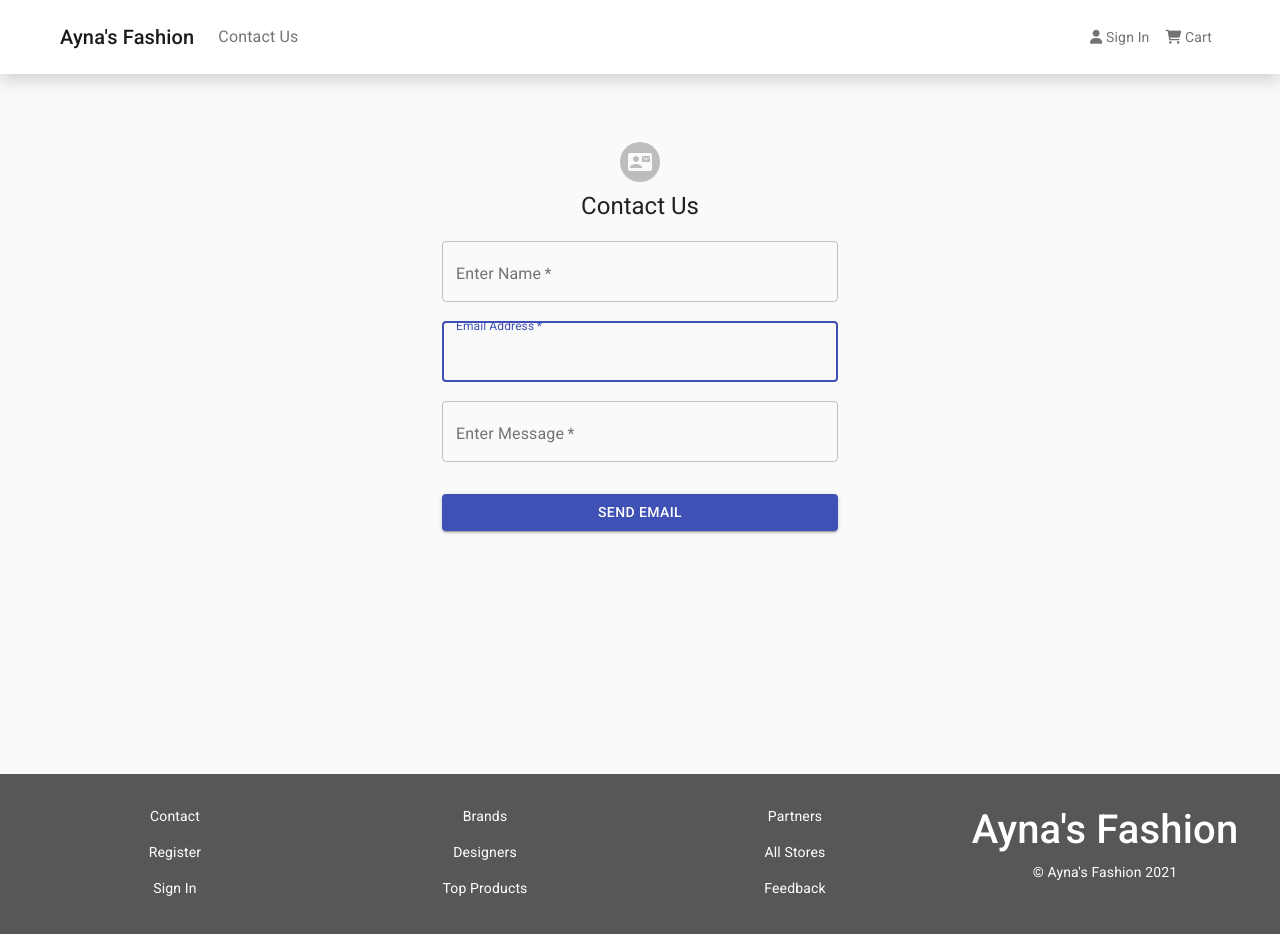
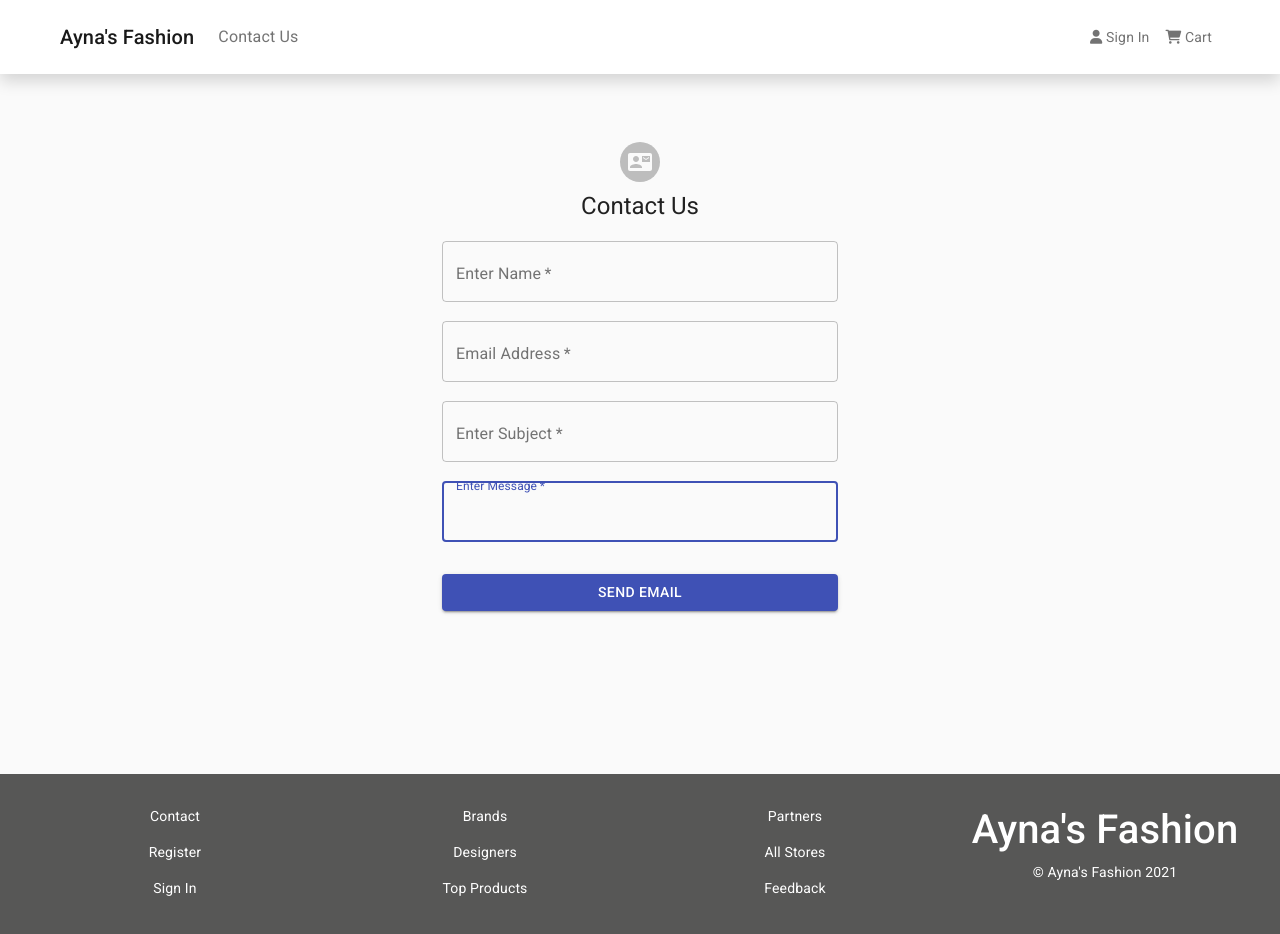
Before and after one commit to AttiR/Ayna-Fashion_Ecommerce_plateform, a React (Create React App) app in the folder frontend/: page /contact in a window 1280 px wide. Shown: the top 934 px of the page. Built offline with nearby package versions, Linux system fonts and the light colour scheme; no server answers.

Commit message:
ContactScreen Emailjs

```diff
--- a/frontend/package.json
+++ b/frontend/package.json
@@ -4,6 +4,7 @@
   "version": "0.1.0",
   "private": true,
   "dependencies": {
+    "@emailjs/browser": "^3.3.1",
     "@material-ui/core": "^4.12.3",
     "@material-ui/icons": "^4.11.2",
     "@mui/icons-material": "^5.2.5",
--- a/frontend/src/App.js
+++ b/frontend/src/App.js
@@ -18,6 +18,7 @@ import ProductEditScreen from './screens/ProductEditScreen';
 import OrderListScreen from './screens/OrderListScreen';
 import NotFound from './components/NotFound';
 import Contact from './screens/Contact';
+
 import SignInScreen from './screens/SignInScreen';
 import SignUpScreen from './screens/SignUpScreen';
 import { BrowserRouter as Router } from 'react-router-dom';
@@ -37,6 +38,7 @@ const App = () => {
             <Route path="/cart" element={<CartScreen />} />
 
             <Route path="/contact" element={<Contact />} />
+
             <Route path="/about" element={<About />} />
 
             <Route path="/profile" element={<ProfileScreen />} />
--- a/frontend/src/components/Product.js
+++ b/frontend/src/components/Product.js
@@ -12,7 +12,7 @@ const Product = ({ product }) => {
         </Link>
 
         <Card.Body>
-          <Link to={`/product/${product._id}`}>
+          <Link to={`/product/${product._id}`} style={{ textDecoration: 'none' }}>
             <Card.Title as="div">
               <strong>{product.name}</strong>
             </Card.Title>
--- a/frontend/src/screens/Contact.js
+++ b/frontend/src/screens/Contact.js
@@ -1,37 +1,67 @@
-import React from 'react';
-import Avatar from '@material-ui/core/Avatar';
+import React, { useState } from 'react';
 import Button from '@material-ui/core/Button';
 import CssBaseline from '@material-ui/core/CssBaseline';
 import TextField from '@material-ui/core/TextField';
+import Avatar from '@material-ui/core/Avatar';
 import ContactMailIcon from '@material-ui/icons/ContactMail';
 
-import LockOutlinedIcon from '@material-ui/icons/LockOutlined';
+// import LockOutlinedIcon from '@material-ui/icons/LockOutlined';
+
+import emailjs from 'emailjs-com';
 import Typography from '@material-ui/core/Typography';
-
 import Container from '@material-ui/core/Container';
-import useStyles from '../styles'
+import useStyles from '../styles';
 
 
 
+const Result = () => {
+  return (
+    <p style={{ color: 'green' }}>
+      Your Email has been Sent, We will be in touch with you as soon as
+      possible.
+    </p>
+  );
+};
+
+const Contact = () => {
+  const classes = useStyles();
+
+  const [result, showResult] = useState(false);
+
+  const userid = process.env.REACT_APP_USER_ID;
+  const templateid = process.env.REACT_APP_TEMPLATE_ID;
+  const serviceid = process.env.REACT_APP_SERVICE_ID;
 
 
-const Contact= ()=> {
-  const classes = useStyles();
+  const sendEmail = (e) => {
+    e.preventDefault();
+
+    // EmailJs
+    emailjs.sendForm({serviceid}, {templateid}, e.target, {userid}).then(
+      (result) => {
+        console.log(result.text);
+      },
+      (error) => {
+        console.log(error.text);
+      }
+    );
+    e.target.reset();
+    showResult(true);
+  };
 
   return (
     <Container component="main" maxWidth="xs">
       <CssBaseline />
       <div className={classes.paper}>
-      <Avatar className={classes.avatar}>
+        <Avatar className={classes.avatar}>
           <ContactMailIcon />
         </Avatar>
-
         <Typography component="h1" variant="h5">
           Contact Us
         </Typography>
-        <form className={classes.form} noValidate>
-
-        <TextField
+        {result ? <Result /> : null}
+        <form className={classes.form} onSubmit={sendEmail}>
+          <TextField
             variant="outlined"
             margin="normal"
             required
@@ -50,7 +80,17 @@ const Contact= ()=> {
             id="email"
             label="Email Address"
             name="email"
-
+            autoFocus
+          />
+          <TextField
+            variant="outlined"
+            margin="normal"
+            required
+            fullWidth
+            name="subject"
+            label="Enter Subject"
+            type="text"
+            id="subject"
             autoFocus
           />
           <TextField
@@ -62,7 +102,7 @@ const Contact= ()=> {
             label="Enter Message"
             type="text"
             id="message"
-
+            autoFocus
           />
 
           <Button
@@ -74,12 +114,10 @@ const Contact= ()=> {
           >
             Send Email
           </Button>
-
         </form>
       </div>
-
     </Container>
   );
-}
+};
 
-export default Contact
+export default Contact;
--- a/frontend/src/screens/HomeScreen.js
+++ b/frontend/src/screens/HomeScreen.js
@@ -65,14 +65,14 @@ const HomeScreen = () => {
             <div className={classes.heroButtons}>
               <Grid container spacing={2} justifyContent="center">
                 <Grid item>
-                  <Link to={'/contact'}>
+                  <Link to={'/contact'} style={{ textDecoration: 'none' }}>
                     <Button variant="contained" color="primary">
                       Contact Us
                     </Button>
                   </Link>
                 </Grid>
                 <Grid item>
-                  <Link to={'/about'}>
+                  <Link to={'/about'} style={{ textDecoration: 'none' }}>
                     <Button variant="contained" color="Red">
                       About Us
                     </Button>
```
Also changed, not shown: 1 other file (tests, documents, lock files or other folders).
